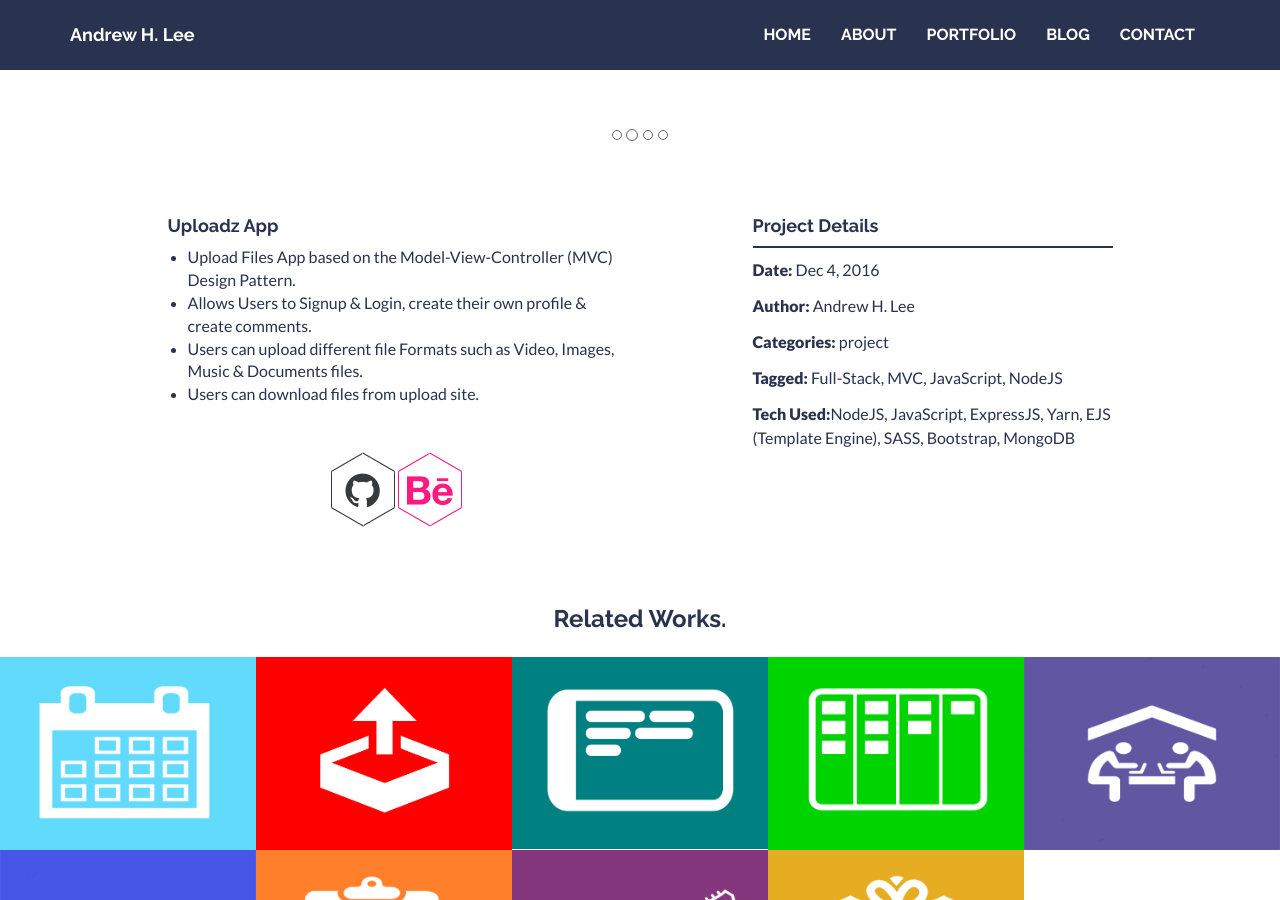
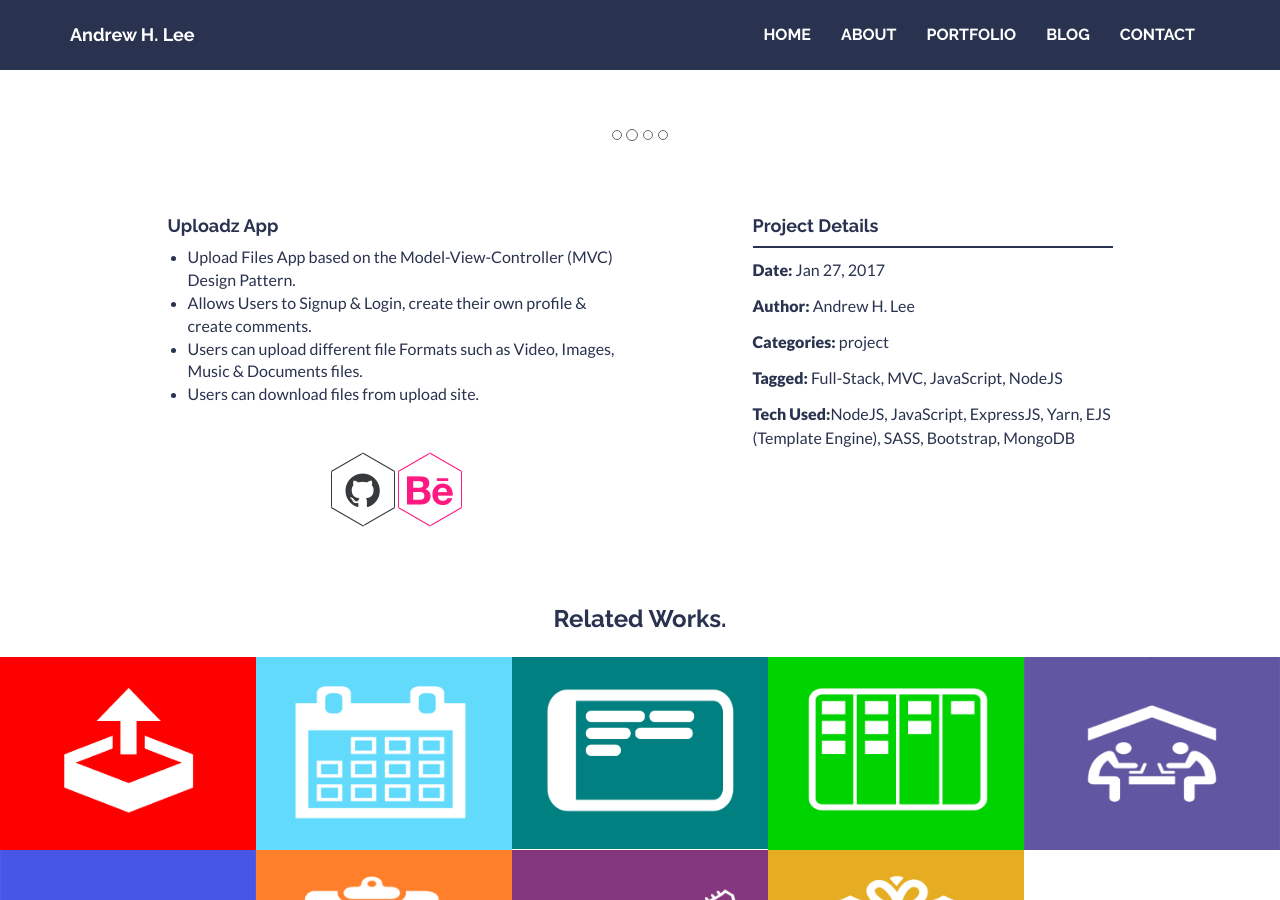
Before and after one commit to andrew-h-lee/andrew-h-lee.github.io, a Jekyll site: the page built from _posts/project/2017-01-27-project-09.md, in a window 1280 px wide and 900 px high, scrolled down 650 px. Built offline with Jekyll 4.4.1, drawn with Linux system fonts in a browser that asks for light colours; nearby versions of some CDN libraries.

Commit message:
Minor Change

```diff
--- a/_posts/project/2017-01-27-project-09.md
+++ b/_posts/project/2017-01-27-project-09.md
@@ -1,7 +1,7 @@
 ---
 layout: project
 title:  "UpLoadz App"
-date:   2016-12-04
+date:   2017-01-27
 author: Andrew H. Lee
 categories:
 - project
```
